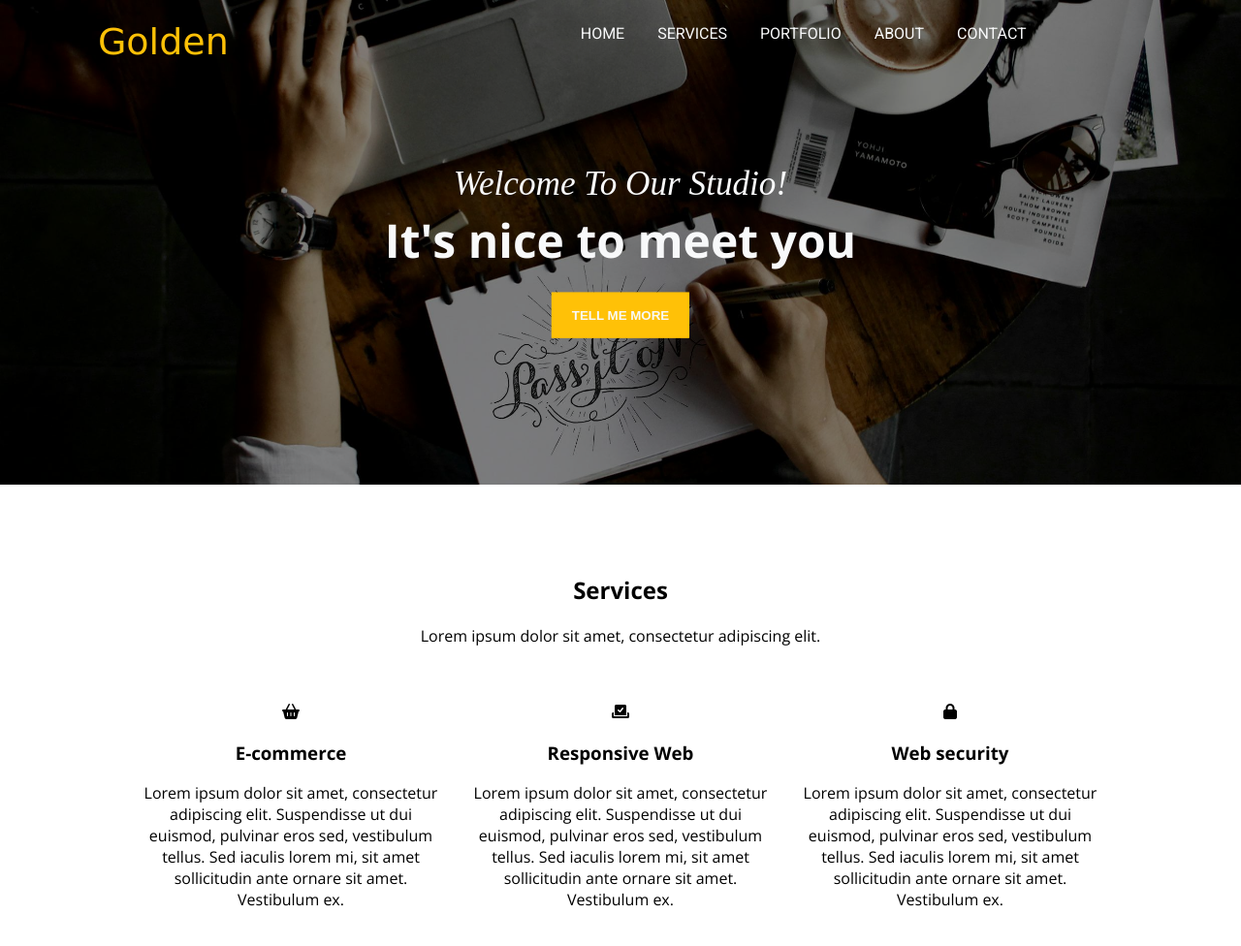
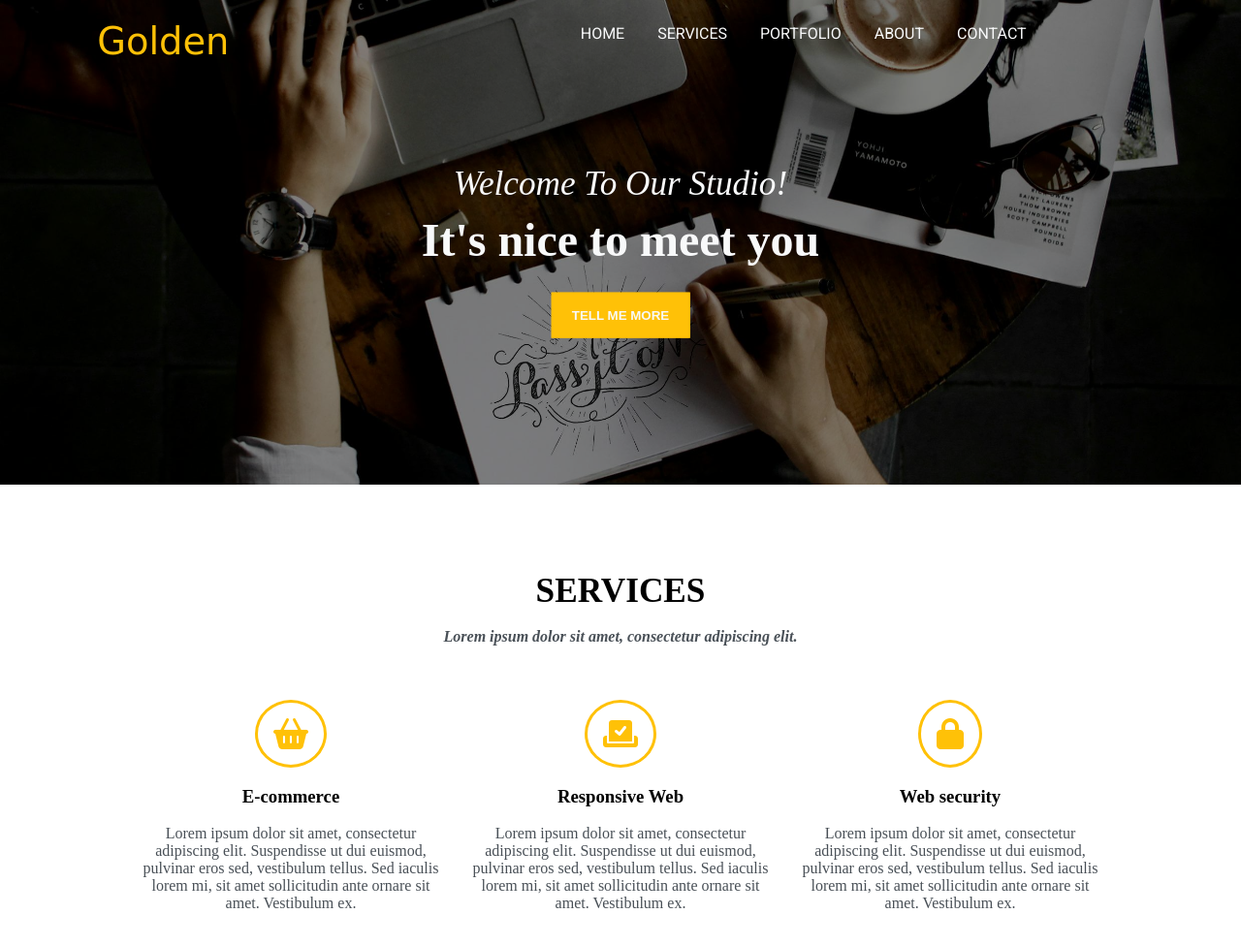
Before and after one commit to mGrzanek/golden-company, a website: page index.html in a window 1280 px wide. Shown: the whole page at 97% size. Drawn offline with nearby package versions, Linux system fonts and the light colour scheme; a web font is replaced by a local one.

Commit message:
Add styles for services section

```diff
--- a/index.html
+++ b/index.html
@@ -38,17 +38,17 @@
                 <p>Lorem ipsum dolor sit amet, consectetur adipiscing elit.</p>
                 <div class="row p-4">
                     <div class="box col-4 p-3">
-                        <i class="fa-solid fa-basket-shopping"></i>
+                        <i class="fa-solid fa-basket-shopping p-3"></i>
                         <h3>E-commerce</h3>
                         <p>Lorem ipsum dolor sit amet, consectetur adipiscing elit. Suspendisse ut dui euismod, pulvinar eros sed, vestibulum tellus. Sed iaculis lorem mi, sit amet sollicitudin ante ornare sit amet. Vestibulum ex.</p>
                     </div>
                     <div class="box col-4 p-3">
-                        <i class="fa-solid fa-check-to-slot"></i>
+                        <i class="fa-solid fa-check-to-slot p-3"></i>
                         <h3>Responsive Web</h3>
                         <p>Lorem ipsum dolor sit amet, consectetur adipiscing elit. Suspendisse ut dui euismod, pulvinar eros sed, vestibulum tellus. Sed iaculis lorem mi, sit amet sollicitudin ante ornare sit amet. Vestibulum ex.</p>
                     </div>
                     <div class="box col-4 p-3">
-                        <i class="fa-solid fa-lock"></i>
+                        <i class="fa-solid fa-lock p-3"></i>
                         <h3>Web security</h3>
                         <p>Lorem ipsum dolor sit amet, consectetur adipiscing elit. Suspendisse ut dui euismod, pulvinar eros sed, vestibulum tellus. Sed iaculis lorem mi, sit amet sollicitudin ante ornare sit amet. Vestibulum ex.</p>
                     </div>
--- a/sass/style.scss
+++ b/sass/style.scss
@@ -4,11 +4,14 @@
 
 $color-golden: #ffc107;
 $color-light: #f8f9fa;
+$color-gray: #495057;
+$color-dark:  #000000;
 
 $font-family-roboto: 'Roboto', serif;
 $font-family-nunito: "Nunito Sans", sans-serif;
 $font-family-sans: "Open Sans", sans-serif;
 $font-family-imperial: "Imperial Script", cursive;
+$font-family-times: 'Times New Roman', Times, serif;
 
 /* Global */
 
@@ -20,9 +23,19 @@ body {
     margin: 0;
     text-align: center;
     font-size: 16px;
-    font-family: $font-family-sans;
+    font-family: $font-family-times;
 }
 
+p {
+    color: $color-gray;
+}
+
+.section-title {
+    font-size: 2.2rem;
+    text-transform: uppercase;
+    font-weight: 800;
+    line-height: 0.5;
+}
 
 /* Splash */
 
@@ -43,7 +56,7 @@ body {
         .golden {
             color: $color-golden;
             font-family: $font-family-imperial;
-            font-size: 38px;
+            font-size: 2.4rem;
         }
 
         .nav-links {
@@ -72,7 +85,6 @@ body {
             color: $color-light;
 
             .page-subtitle {
-                font-family: 'Times New Roman', Times, serif;
                 font-style: italic;
                 font-weight: 300;
                 text-transform: capitalize;
@@ -104,3 +116,20 @@ body {
 
     }
 }
+
+/* Services */
+
+.services {
+    h2 + p {
+        font-style: italic;
+        font-weight: 600;
+    }
+    .box {
+        i {
+            color: $color-golden;
+            font-size: 2rem;
+            border: 3px solid $color-golden;
+            border-radius: 50%;
+        }
+    }
+}
```
Also changed, not shown: css/style.css, 1 other file.
